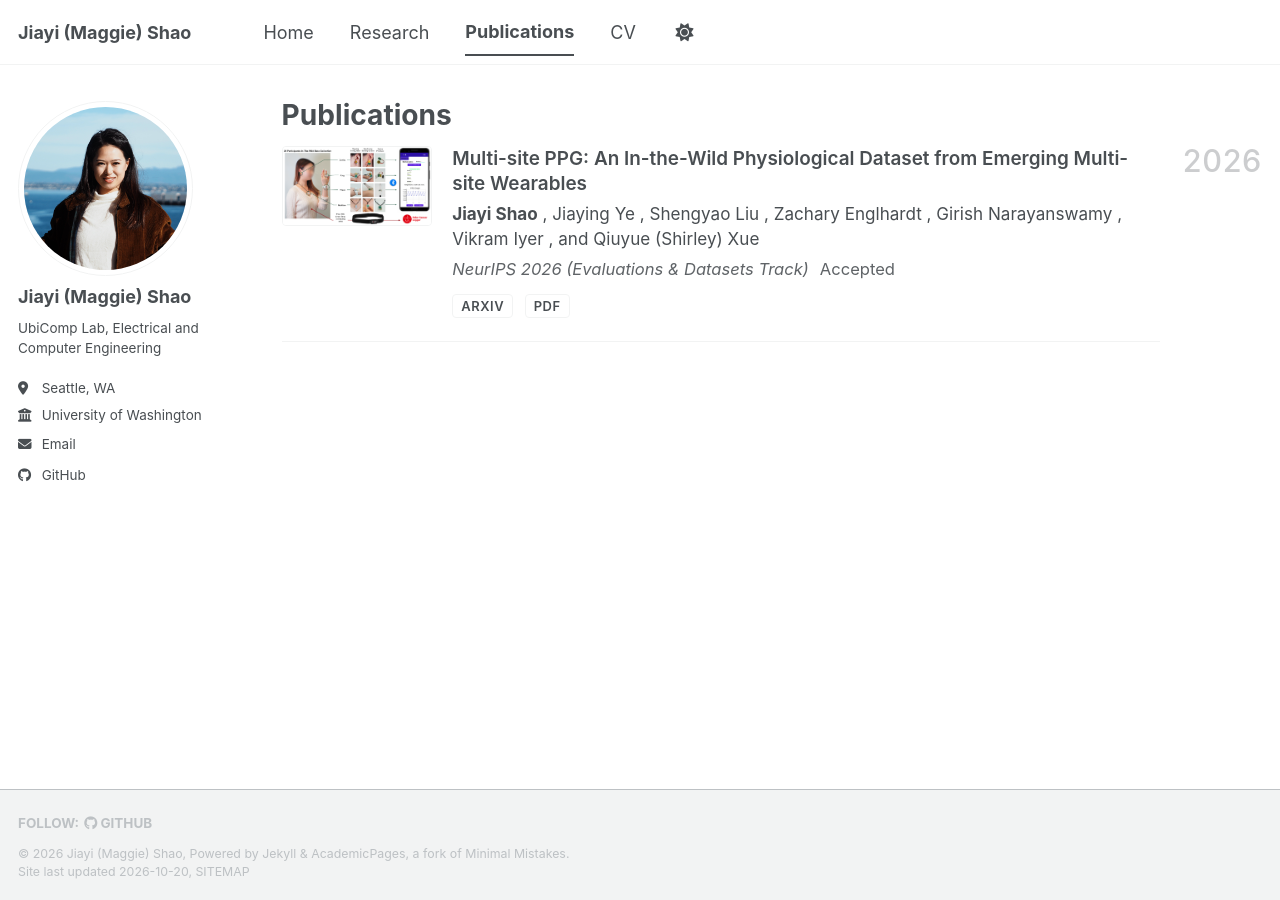
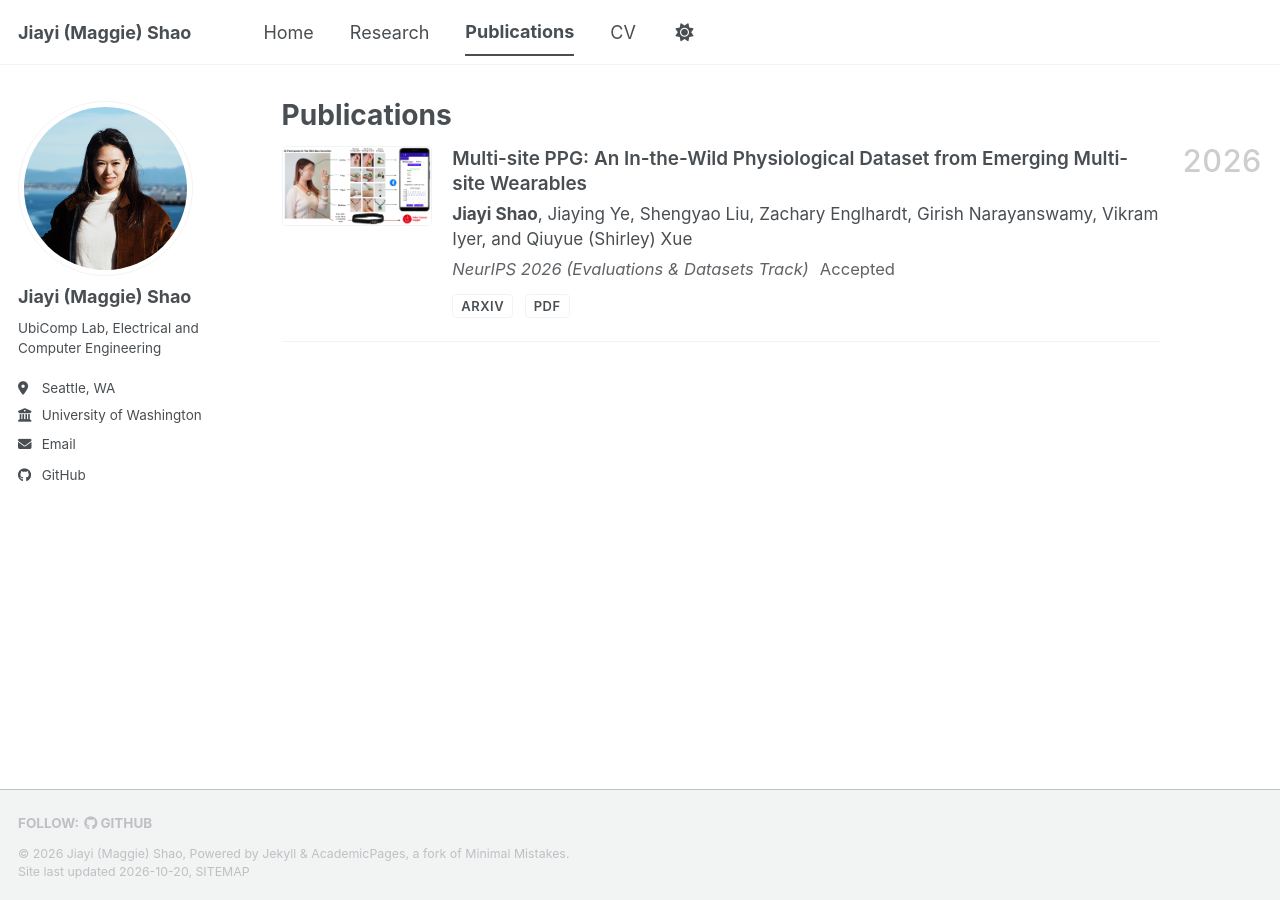
Before and after one commit to jiayimaggieshao/jiayimaggieshao.github.io, a Jekyll site: the page built from _pages/publications.html, in a window 1280 px wide. Built offline with Jekyll 4.4.1, drawn with Linux system fonts in a browser that asks for light colours; a style sheet for code colours, icons or effects is not loaded.

Commit message:
Tighten spacing in publication author lists.
Keep commas attached to names when rendering authors from publication metadata.

Co-authored-by: Cursor <cursoragent@cursor.com>

```diff
--- a/_includes/publication-entry.html
+++ b/_includes/publication-entry.html
@@ -16,15 +16,14 @@
     </h2>
     {% if post.authors %}
     <p class="pub-entry__authors">
-      {% for author in post.authors %}
-        {% if author.me %}<strong>{{ author.name }}</strong>{% else %}{{ author.name }}{% endif %}
-        {% unless forloop.last %}
-          {% if forloop.rindex == 2 %}
-            {% if post.authors.size > 2 %}, and {% else %} and {% endif %}
-          {% else %}
-            , {% endif %}
-        {% endunless %}
-      {% endfor %}
+      {%- for author in post.authors -%}
+        {%- if author.me -%}<strong>{{ author.name }}</strong>{%- else -%}{{ author.name }}{%- endif -%}
+        {%- unless forloop.last -%}
+          {%- if forloop.rindex == 2 -%}
+            {%- if post.authors.size > 2 -%}, and {% else %} and {% endif -%}
+          {%- else -%}, {% endif -%}
+        {%- endunless -%}
+      {%- endfor -%}
     </p>
     {% endif %}
     {% if post.venue or post.status %}
```
